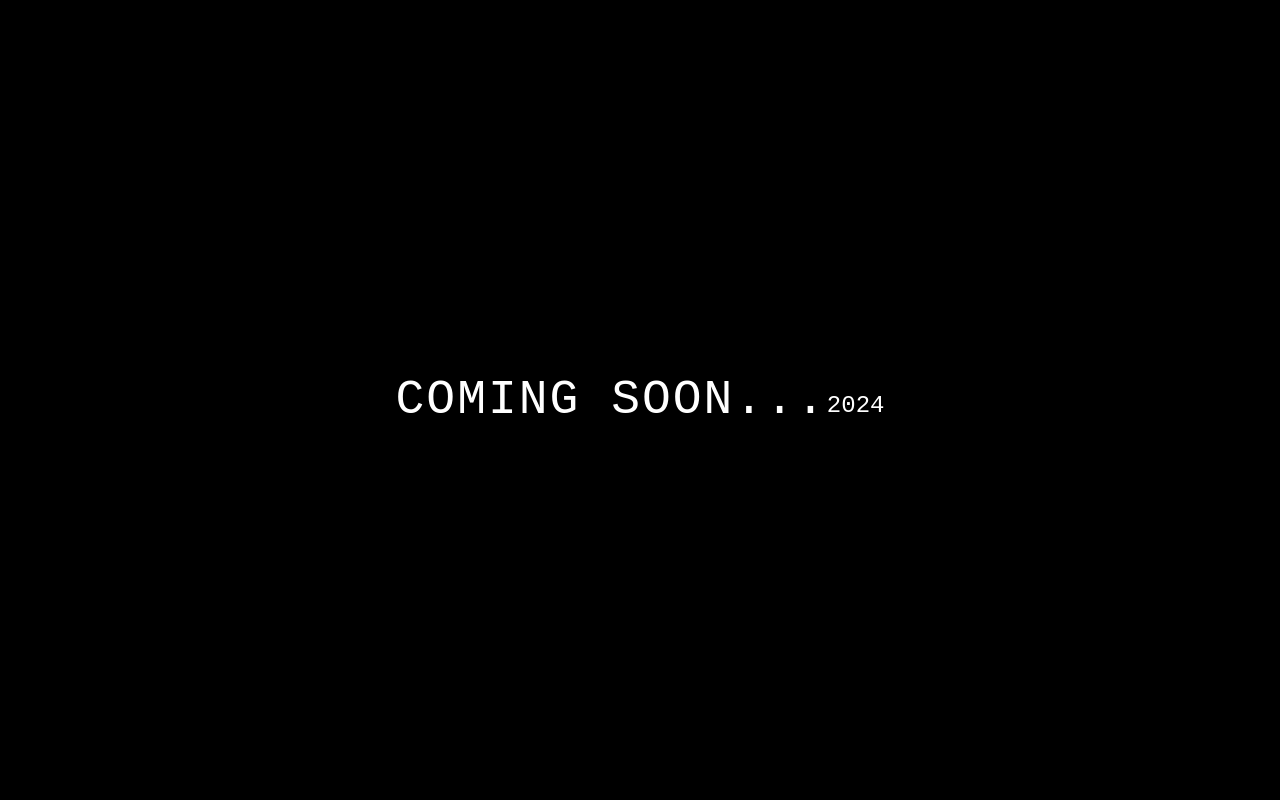
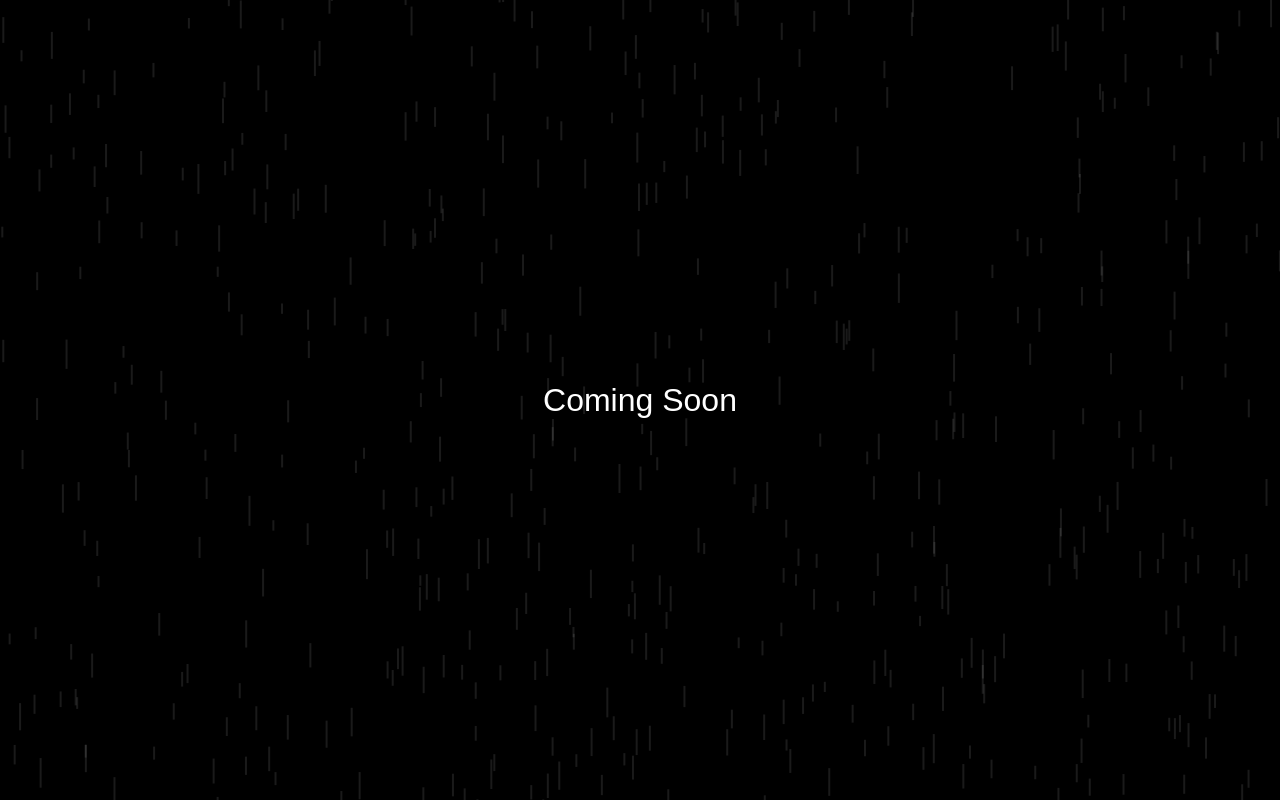
Before and after one commit to playcrosshairgames/play, a plain HTML site: page index.html in a window 1280 px wide. Drawn offline with Linux system fonts and the light colour scheme.

Commit message:
Update index.html

```diff
--- a/index.html
+++ b/index.html
@@ -3,46 +3,81 @@
 <head>
   <meta charset="UTF-8">
   <meta name="viewport" content="width=device-width, initial-scale=1.0">
-<title>TRAPPER: REBORN</title> <!-- Changed the title here -->
+  <title>Coming Soon</title>
   <style>
     body {
       margin: 0;
       padding: 0;
-    background-color: black;
-    display: flex;
-    justify-content: center;
-    align-items: center;
-    height: 100vh;
-    font-family: 'Courier New', Courier, monospace;
+      font-family: 'Arial', sans-serif;
+      overflow: hidden;
+      background-color: #000;
       color: #fff;
     }
 
-  .vhs-text {
-    font-size: 3rem;
-    text-align: center;
-    text-transform: uppercase;
-    letter-spacing: 2px;
-    animation: flicker 1s infinite alternate;
+    #background {
+      position: fixed;
+      top: 0;
+      left: 0;
+      width: 100%;
+      height: 100%;
+      z-index: -1;
     }
 
-  .subtitle {
-    font-size: 1.5rem;
+    #coming-soon {
+      position: absolute;
+      top: 50%;
+      left: 50%;
+      transform: translate(-50%, -50%);
+      font-size: 2em;
       text-align: center;
-    margin-top: 10px; /* Adjust as needed */
-  }
-
-  @keyframes flicker {
-    0% {
-      opacity: 0.8;
-    }
-    100% {
-      opacity: 1;
-    }
     }
   </style>
 </head>
 <body>
-  <div class="vhs-text">Coming soon...</div>
-  <div class="subtitle">2024</div> <!-- Added the subtitle here -->
+  <canvas id="background"></canvas>
+  <div id="coming-soon">Coming Soon</div>
+
+  <script>
+    // Create the rain effect
+    let canvas = document.getElementById("background");
+    let ctx = canvas.getContext("2d");
+
+    canvas.width = window.innerWidth;
+    canvas.height = window.innerHeight;
+
+    let drops = [];
+
+    for (let i = 0; i < 500; i++) {
+      drops.push({
+        x: Math.random() * canvas.width,
+        y: Math.random() * canvas.height,
+        speed: Math.random() * 5 + 2,
+        length: Math.random() * 20 + 10
+      });
+    }
+
+    function draw() {
+      ctx.clearRect(0, 0, canvas.width, canvas.height);
+
+      ctx.fillStyle = "rgba(255, 255, 255, 0.1)";
+
+      for (let i = 0; i < drops.length; i++) {
+        let drop = drops[i];
+        ctx.fillRect(drop.x, drop.y, 2, drop.length);
+        drop.y += drop.speed;
+
+        if (drop.y > canvas.height) {
+          drop.y = -20;
+        }
+      }
+
+      requestAnimationFrame(draw);
+    }
+
+    draw();
+  </script>
+
+  <script src="https://cdnjs.cloudflare.com/ajax/libs/vhs/1.0.0/vhs.min.js"></script>
+  <link rel="stylesheet" type="text/css" href="https://fonts.googleapis.com/css?family=Press+Start+2P&display=swap">
 </body>
 </html>
```
Lines whose indentation alone changed are shown as unchanged.
